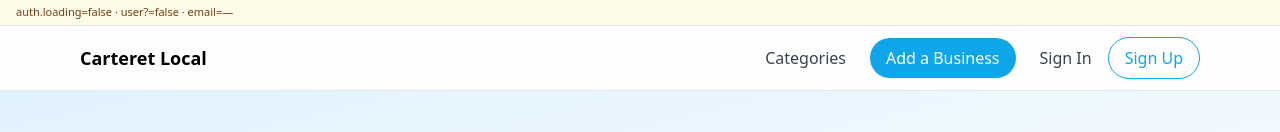
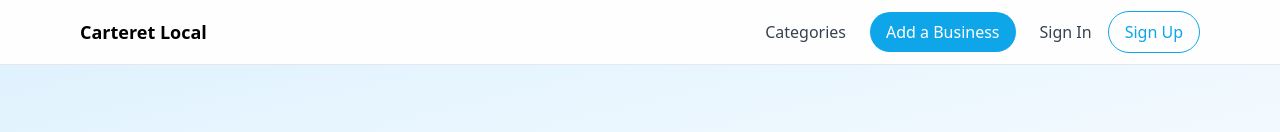
Before and after one commit to CRMwebsolution/carteret-count-biz, a React (Vite) app: page / in a window 1280 px wide. Shown: the top 132 px of the page. Built offline with nearby package versions, Linux system fonts and the light colour scheme; no server answers; the database is empty.

Commit message:
Updated Navbar.tsx

```diff
--- a/src/components/Navbar.tsx
+++ b/src/components/Navbar.tsx
@@ -1,6 +1,6 @@
 import { Link, NavLink } from 'react-router-dom'
 import { useState } from 'react'
-import { useAuth } from '../providers/AuthProvider'  // using AuthProvider
+import { useAuth } from '../providers/AuthProvider'
 import AuthModal from './AuthModal'
 
 export default function Navbar() {
@@ -29,11 +29,6 @@ export default function Navbar() {
   return (
     <>
       <header className="sticky top-0 z-50 bg-white/80 backdrop-blur border-b">
-        {/* 🔎 DEBUG LINE — remove later */}
-        <div className="text-[11px] px-4 py-1 bg-yellow-50 border-b text-yellow-900">
-          auth.loading={String(loading)} · user?={String(!!user)} · email={user?.email ?? '—'}
-        </div>
-
         <div className="max-w-6xl mx-auto px-4 h-16 flex items-center justify-between">
           <Link to="/" className="font-bold text-lg">Carteret Local</Link>
 
```
